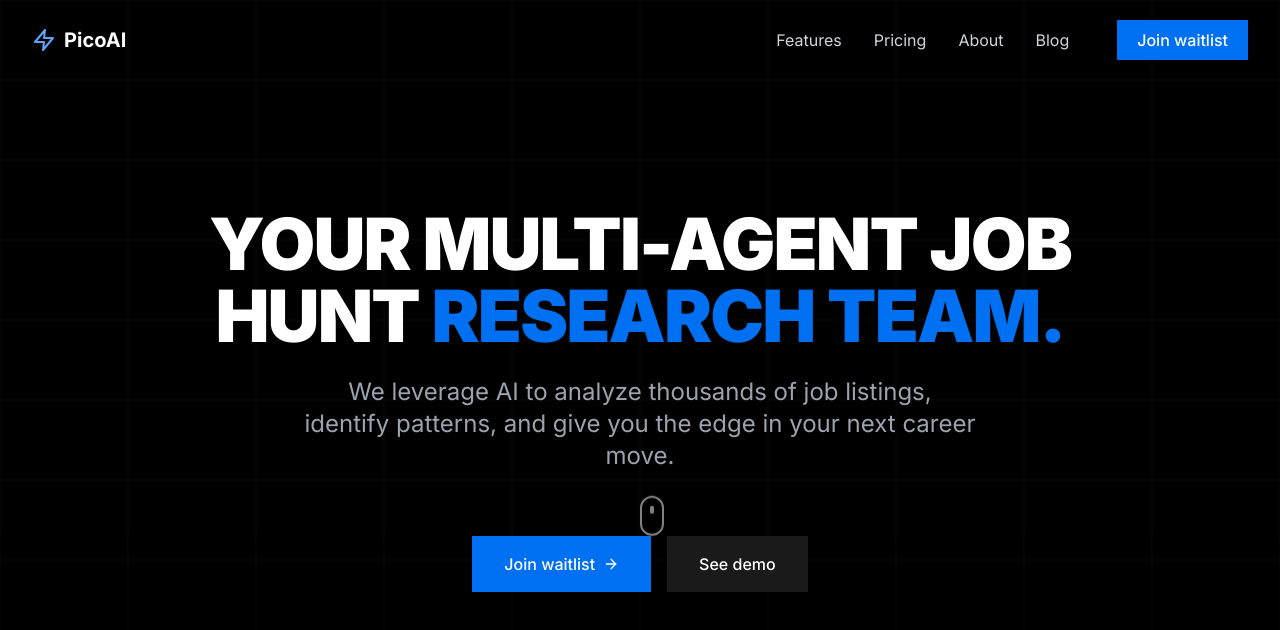
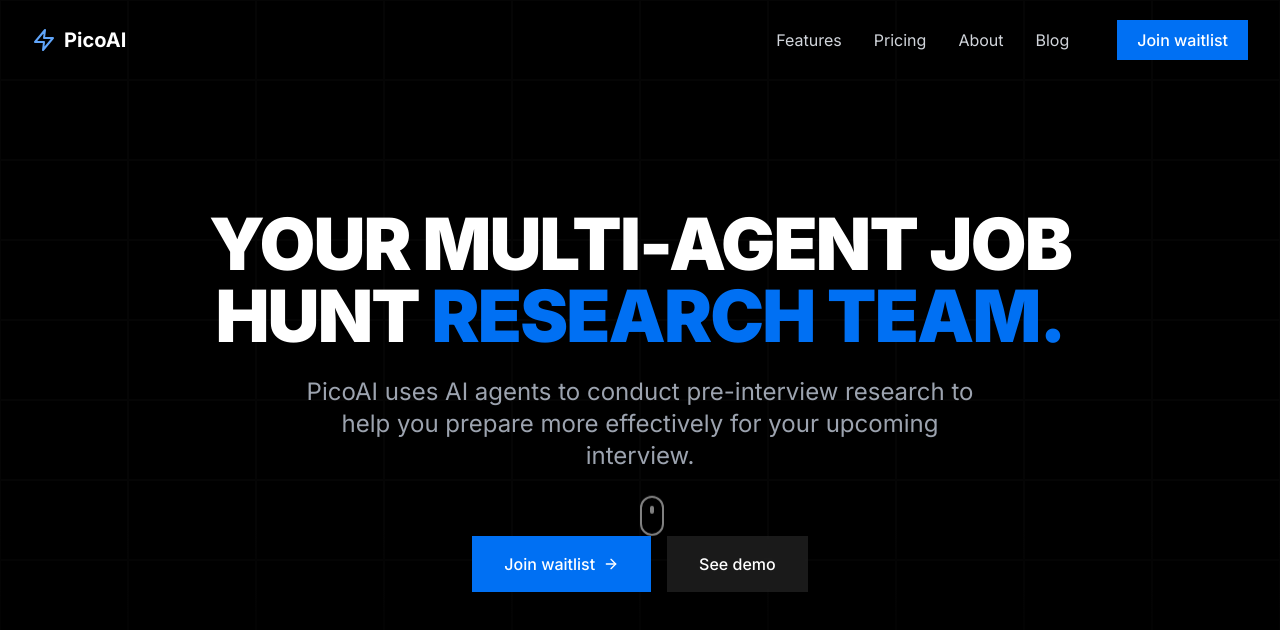
Before and after one commit to bryangalindo/pico, a React (Vite) app: page / in a window 1280 px wide. Shown: the top 630 px of the page. Built offline with nearby package versions, Linux system fonts and the light colour scheme.

Commit message:
update hero section brief to explain pico ai value proposition

```diff
--- a/src/components/HeroSection.tsx
+++ b/src/components/HeroSection.tsx
@@ -20,7 +20,7 @@ const HeroSection: React.FC = () => {
             your multi-agent job hunt <span className="text-blue-500">research team.</span>
           </h1>
           <p className="text-xl md:text-2xl text-gray-400 max-w-2xl mx-auto">
-            We leverage AI to analyze thousands of job listings, identify patterns, and give you the edge in your next career move.
+          PicoAI uses AI agents to conduct pre-interview research to help you prepare more effectively for your upcoming interview.
           </p>
         </div>
 
```
